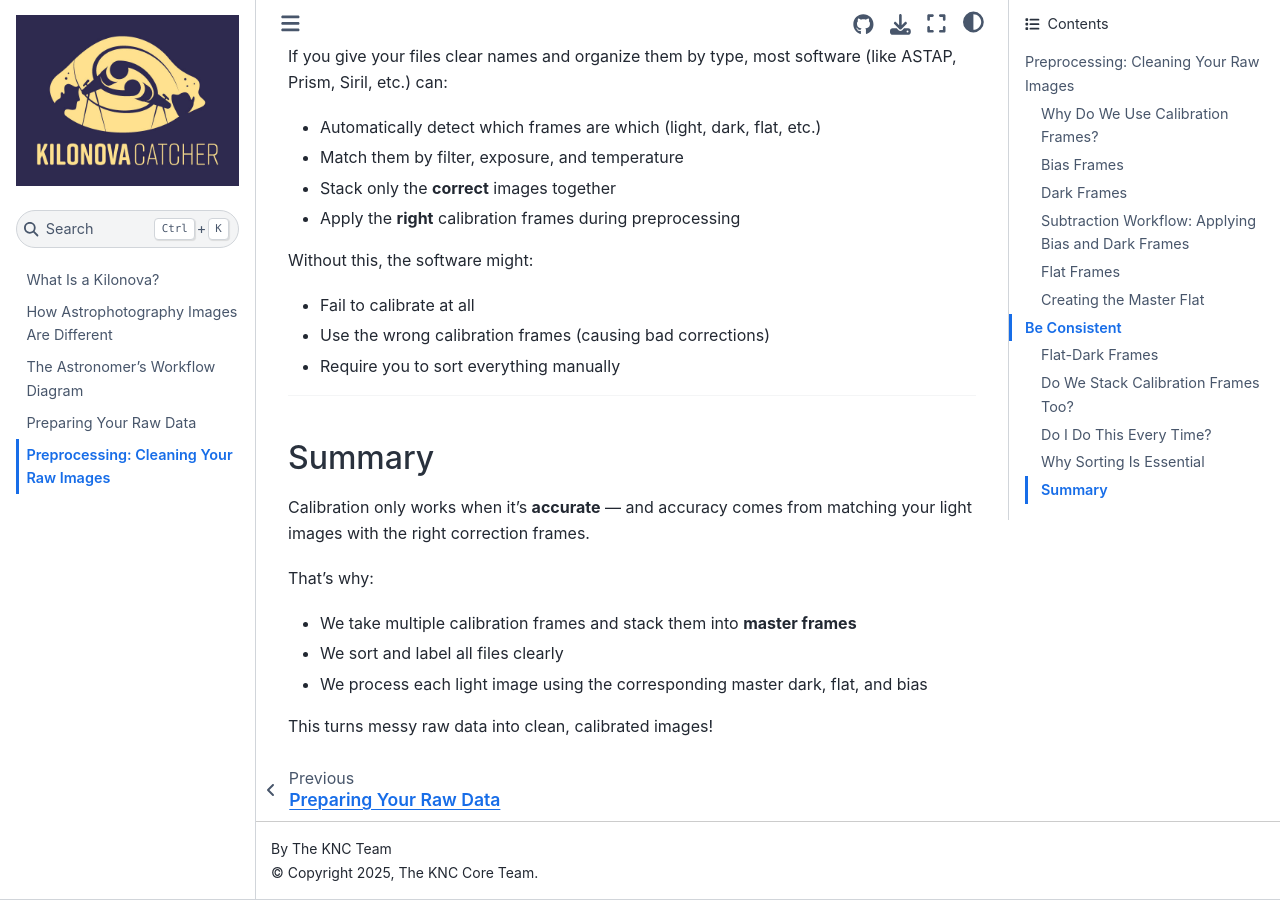
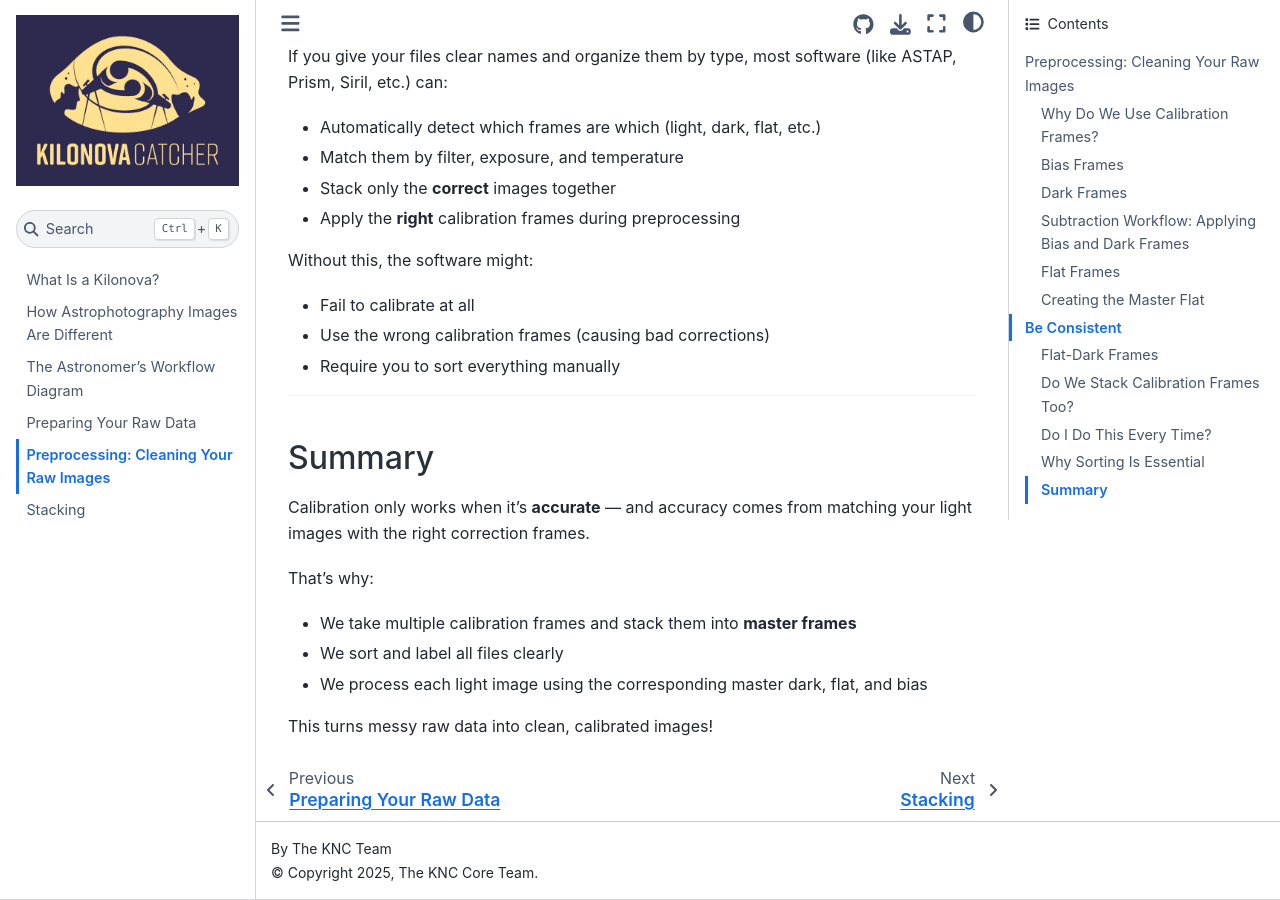
Before and after one commit to Kilonova-Catcher/KNC-Manual, a Sphinx documentation site: the page built from doc/calibration-frames.md, in a window 1280 px wide and 900 px high, scrolled down 5636 px. Built offline with Sphinx 7.4.7 and the Sphinx Book theme 1.1.4, drawn with Linux system fonts in a browser that asks for light colours; pages that are not in the unit, such as notebooks, are missing from menus.

Commit message:
Update index.rst

```diff
--- a/doc/index.rst
+++ b/doc/index.rst
@@ -14,7 +14,7 @@ User Guide
    workflowastro
    PreparingRawData
    calibration-frames
-   stacking
+   Stacking
 
 .. Indices and tables
 .. ==================
```
